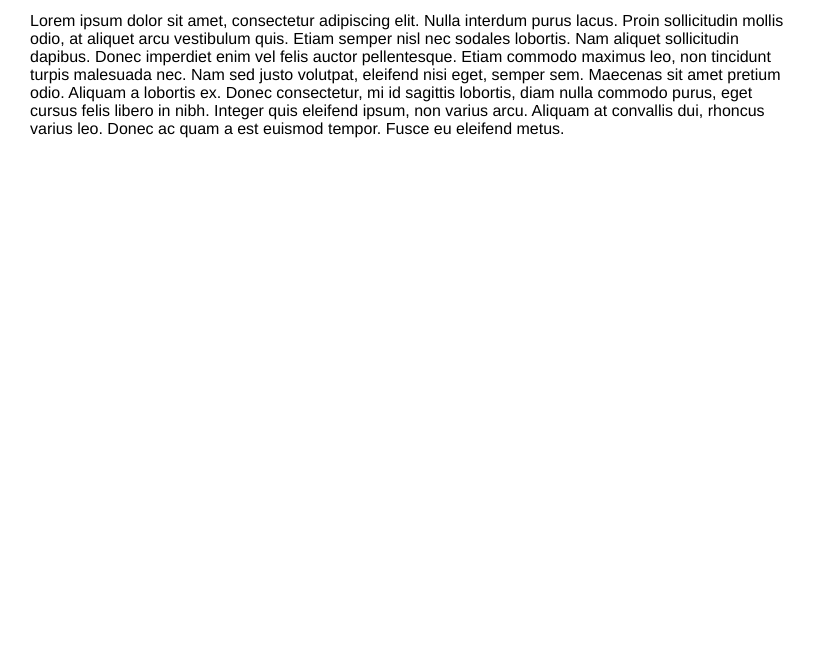
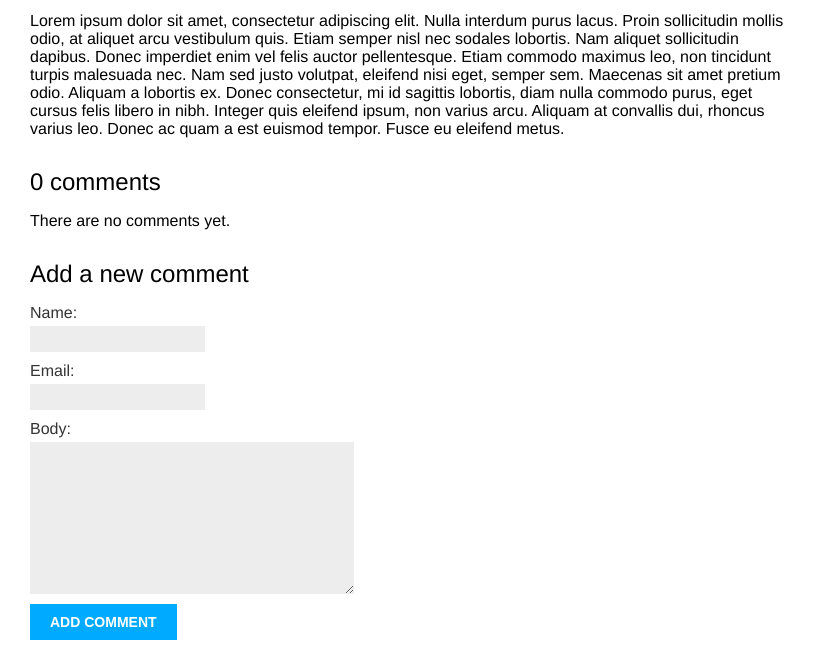
Before and after one commit to danielcoker/django-blog, a Django app: a page that uses blog/templates/blog/post/detail.html in a window 1280 px wide. Shown: the part 254-904 px from the top of the page, without its empty margins (0-816 px from the left). Before the commit the page ends 392 px from the top, so only its background shows below. Run offline with Django 3.2, Linux system fonts and the light colour scheme; data comes from the database, SQL or seed files in the repository; both versions use the stored data as it was after the commit.

Commit message:
add: Comments functionality

```diff
--- /dev/null
+++ b/blog/forms.py
@@ -0,0 +1,8 @@
+from django import forms
+from .models import Comment
+
+
+class CommentForm(forms.ModelForm):
+    class Meta:
+        model = Comment
+        fields = ('name', 'email', 'body')
--- a/blog/models.py
+++ b/blog/models.py
@@ -47,3 +47,21 @@ class Post(models.Model):
                                 self.publish.month,
                                 self.publish.day,
                                 self.slug])
+
+
+class Comment(models.Model):
+    post = models.ForeignKey(Post,
+                            on_delete=models.CASCADE,
+                            related_name='comments')
+    name = models.CharField(max_length=80)
+    email = models.EmailField()
+    body = models.TextField()
+    created = models.DateTimeField(auto_now_add=True)
+    updated = models.DateTimeField(auto_now=True)
+    active = models.BooleanField(default=True)
+
+    class Meta:
+        ordering = ('created',)
+
+    def __str__(self):
+        return 'Comment by {} on {}'.format(self.name, self.post)
--- a/blog/templates/blog/post/detail.html
+++ b/blog/templates/blog/post/detail.html
@@ -8,4 +8,33 @@
         Published {{ post.publish }} by {{ post.author }}
     </p>
     {{ post.body|linebreaks }}
+
+{% with comments.count as total_comments %}
+    <h2>
+        {{ total_comments }} comment{{ total_comments|pluralize }}
+    </h2>
+{% endwith %}
+
+{% for comment in comments %}
+    <div class="comment">
+        <p class="info">
+            Comment {{ forloop.counter }} by {{ comment.name }}
+            {{ comment.created }}
+        </p>
+        {{ comment.body|linebreaks }}
+    </div>
+{% empty %}
+    <p>There are no comments yet.</p>
+{% endfor %}
+{% if new_comment %}
+   <h2>Your comment has been added.</h2>
+{% else %}
+    <h2>Add a new comment</h2>
+    <form action="." method="POST">
+        {{ comment_form.as_p }}
+        {% csrf_token %}
+        <p><input type="submit" value="Add comment"></p>
+    </form>
+{% endif %}
+
 {% endblock content %}
--- a/blog/views.py
+++ b/blog/views.py
@@ -1,9 +1,9 @@
 from django.core.paginator import Paginator, EmptyPage, \
                                     PageNotAnInteger
-from django.shortcuts import render, get_object_or_404
+from django.shortcuts import render, get_object_or_404, redirect
 from django.views.generic import ListView
 from .models import Post
-# from .forms import EmailPostForm
+from .forms import CommentForm
 
 
 class PostListView(ListView):
@@ -38,9 +38,32 @@ def post_detail(request, year, month, day, post):
                                     publish__year=year,
                                     publish__month=month,
                                     publish__day=day)
+
+    # List of active comments for this post
+    comments = post.comments.filter(active=True)
+
+    new_comment = None
+
+    if request.method == 'POST':
+        # A comment was posted.
+        comment_form = CommentForm(data=request.POST)
+        if comment_form.is_valid():
+            # Create comment object but don't save to database yet
+            new_comment = comment_form.save(commit=False)
+            # Assign the current post to the comment
+            new_comment.post = post
+            # Save the comment to the database.
+            new_comment.save()
+            return redirect(request.path_info)
+    else:
+        comment_form = CommentForm()
+
     return render(request,
                     'blog/post/detail.html',
-                    {'post': post})
+                    {'post': post,
+                    'comments': comments,
+                    'new_comment': new_comment,
+                    'comment_form': comment_form})
 
 
 # def post_share(request, post_id):
```
Also changed, not shown: blog/admin.py (+8 -1 lines), blog/migrations/0002_comment.py (added), db.sqlite3.
